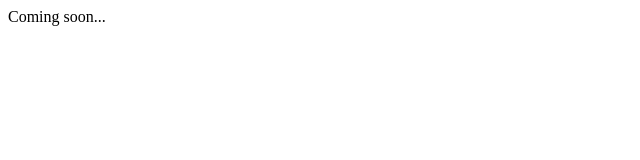
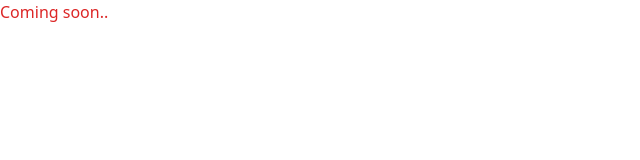
Before and after one commit to jonteal/SwoleMates, a React (Create React App) app in the folder client/: page / in a window 1280 px wide. Shown: the top 160 px of the page, without its empty margins (0-640 px from the left). Built offline with nearby package versions, Linux system fonts and the light colour scheme.

Commit message:
Downgraded craco in order to get tailwind to work

```diff
--- /dev/null
+++ b/client/craco.config.js
@@ -0,0 +1,11 @@
+// craco.config.js
+module.exports = {
+    style: {
+      postcss: {
+        plugins: [
+          require('tailwindcss'),
+          require('autoprefixer'),
+        ],
+      },
+    },
+}
--- a/client/src/App.js
+++ b/client/src/App.js
@@ -5,6 +5,7 @@
 
 import { ApolloClient, ApolloProvider, InMemoryCache, createHttpLink } from '@apollo/client';
 import { setContext } from '@apollo/client/link/context';
+
 
 const httpLink = createHttpLink({
   uri: '/graphql',
--- a/client/src/components/ComingSoon.jsx
+++ b/client/src/components/ComingSoon.jsx
@@ -1,12 +1,14 @@
-import React, { useState } from 'react';
-import { Link } from 'react-router-dom';
+import React from 'react';
+// import { Link } from 'react-router-dom';
 
-import Auth from '../utils/auth';
+// import Auth from '../utils/auth';
 
 const ComingSoon = () => {
     return (
         <>
-            Coming soon...
+            <div className="text-red-600">
+                Coming soon..
+            </div>
         </>
     )
 }
--- /dev/null
+++ b/client/src/index.css
@@ -0,0 +1,4 @@
+/* ./src/index.css */
+@tailwind base;
+@tailwind components;
+@tailwind utilities;
--- a/client/src/index.js
+++ b/client/src/index.js
@@ -1,6 +1,7 @@
 import React from 'react';
 import ReactDOM from 'react-dom';
 import App from './App';
+import './index.css';
 
 ReactDOM.render(
   <React.StrictMode>
--- /dev/null
+++ b/client/tailwind.config.js
@@ -0,0 +1,11 @@
+module.exports = {
+  purge: ['./src/**/*.{js,jsx,ts,tsx}', './public/index.html'],
+  darkMode: false, // or 'media' or 'class'
+  theme: {
+    extend: {},
+  },
+  variants: {
+    extend: {},
+  },
+  plugins: [],
+}
--- a/package.json
+++ b/package.json
@@ -9,7 +9,7 @@
     "install": "cd server && npm i && cd ../client && npm i",
     "build": "cd client && npm run build"
   },
-  "author": "Jon Jackson, Eric Martin, Laurel Thorburn, Ryan Paragas, and Valerii Bihun",
+  "author": "Eric Martin, Jon Jackson, Laurel Thorburn, Ryan Paragas, and Valerii Bihun",
   "license": "MIT",
   "homepage": "https://github.com/jonteal/SwoleMates#readme",
   "dependencies": {
```
Also changed, not shown: client/package.json (+9 -3 lines), 2 other files (tests, documents, lock files or other folders).
